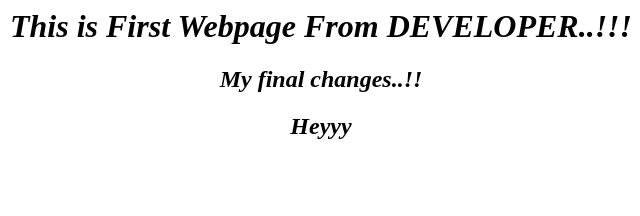
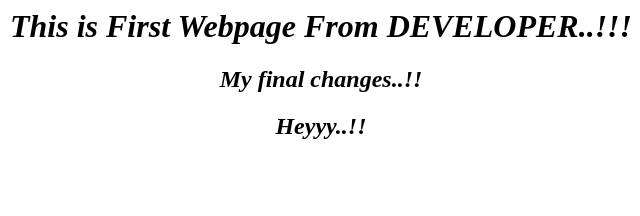
Before and after one commit to Aishwarya0930/first, a plain HTML site: page index.html in a window 1280 px wide. Shown: the full height of the page, 319-959 px from the left. Drawn offline with Linux system fonts and the light colour scheme.

Commit message:
UPDATE..git add .

```diff
--- a/index.html
+++ b/index.html
@@ -5,7 +5,7 @@
 <body>
 <i><center><h1>This is First Webpage From DEVELOPER..!!!</h1></center></i>
 <i><center><h2>My final changes..!!</h2></center></i>
-<i><center><h2>Heyyy</h2></center></i>
+<i><center><h2>Heyyy..!!</h2></center></i>
 <a href = "second.html" > Visit My Second Page </a>
 </body>
 </html>
```
